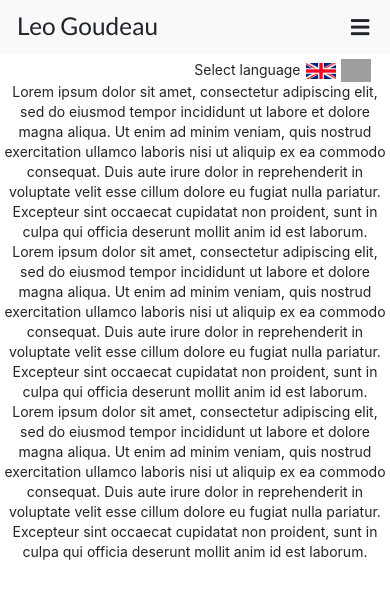
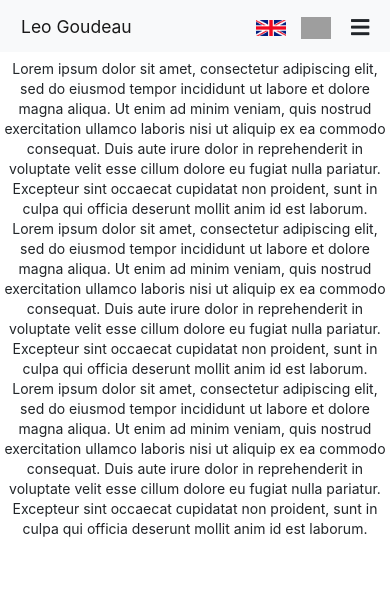
Before and after one commit to goudeaulopez/leogoudeau, a React app: page / in a window 390 px wide. Built offline with nearby package versions, Linux system fonts and the light colour scheme; grey boxes are pictures that could not be loaded.

Commit message:
adding compone

```diff
--- a/src/components/app.js
+++ b/src/components/app.js
@@ -40,6 +40,7 @@ class App extends React.Component{
                         changeLanguage={this.changeLanguage}
                         selectMenuBar={this.selectMenuBar}
                     />
+                    <br/><br/><br/>
                     {this.menuNavigation()}
                 </div>
 
--- a/src/components/header.js
+++ b/src/components/header.js
@@ -11,9 +11,8 @@ class Header extends React.Component{
         const menuMobile = !this.props.menuMobile
         return(
             <div>
-                <div className="desktopHeader navbar fixed-top navbar-light bg-light">
-                <h2 className="pl-2 pt-1">Leo Goudeau</h2>
-
+                <div className="desktopHeader navbar fixed-top navbar-light bg-light mb-0">
+                <a className="title navbar-brand pt-2 pl-2">Leo Goudeau</a>
                      <ul className="navbar-nav mr-auto d-flex flex-row ml-3">
                          <li className="nav-item ml-4">
                              <a onClick={()=>this.props.selectMenuBar('')} className="nav-link pt-2">{mainPage}</a>
@@ -31,20 +30,24 @@ class Header extends React.Component{
                      </ul>
 
                      <div className="mr-5 ml-2">
-                        {selectLang}
-                        <img alt="uk" src="/18166.jpg" />
-                        <img alt="es" src="/18168.jpg" />
+                         {selectLang}
+                        <a onClick={()=>this.props.changeLanguage('english')}><img  alt="uk" src="/18166.jpg" /></a>
+                        <a onClick={()=>this.props.changeLanguage('espanol')}><img  alt="es" src="/18168.jpg" /></a>
                     </div>
 
                 </div>
                 <div className="mobileHeader navbar fixed-top navbar-light bg-light justify-content-between">
-                    <h3 style={{paddingLeft:'3px',paddingTop:'4px'}}>Leo Goudeau</h3>
-                    <i onClick={()=>this.props.selectMenuMobile(menuMobile)} className="bars icon mb-0 large"></i>
+                   <a className="title navbar-brand pt-2 pl-2">Leo Goudeau</a>
+                  <div>
+                   <a onClick={()=>this.props.changeLanguage('english')}><img  alt="uk" src="/18166.jpg" /></a>
+                   <a onClick={()=>this.props.changeLanguage('espanol')}><img  alt="es" src="/18168.jpg" /></a>
+                   <i onClick={()=>this.props.selectMenuMobile(menuMobile)} className="bars icon mt-1 ml-2 large"></i>
+                  </div>
                 </div>
                 <div id="languageHeaderMobile">
                    {
                        this.props.menuMobile === false ?
-                       <FlagLanguages changeLanguage={this.props.changeLanguage} language={this.props.language}/> :
+                       null :
                        <Menu language={this.props.language} selectMenuBar={this.props.selectMenuBar}/>
                    }
                 </div>
@@ -72,11 +75,11 @@ const Menu = props => {
 }
 
 const FlagLanguages = props => {
-    const selectLang =  props.language === 'english'?'Select language':'Selecciona idioma'
-    return <div style={{marginTop:'3%',textAlign:'right'}}>
-    {selectLang}
-    <img alt="uk" src="/18166.jpg" />
-    <img alt="uk" src="/18168.jpg" />
+   // const selectLang =  props.language === 'english'?'Select language':'Selecciona idioma'  {selectLang}
+    return <div style={{marginTop:'1%',marginLeft:'2%'}}>
+
+    <a onClick={()=>props.changeLanguage('english')}><img  alt="uk" src="/18166.jpg" /></a>
+    <a onClick={()=>props.changeLanguage('espanol')}><img  alt="es" src="/18168.jpg" /></a>
 </div>
 }
 
@@ -84,7 +87,7 @@ const FlagLanguages = props => {
 /*
 <a onClick={()=>this.props.changeLanguage('english')}><i className="gb flag ml-3"></i></a>
                         <a  onClick={()=>this.props.changeLanguage('espanol')}><i className="big flag es"></i></a>
-
+<FlagLanguages changeLanguage={this.props.changeLanguage} language={this.props.language}/>
 <a onClick={()=>props.changeLanguage('english')}><i className="flag gb ml-2 "></i></a>
     <a  onClick={()=>props.changeLanguage('espanol')}><i className="flag es"></i></a>
 */
--- a/src/styles/header.css
+++ b/src/styles/header.css
@@ -7,9 +7,12 @@
     margin-top: 15%;
     margin-right: 5%;
   }
-  #languageHeaderMobile img{
+  .mobileHeader img{
     width: 30px;
      margin-left: 5px;
+     margin-top: 4px;
+     margin-right: 10px;
+
   }
   .menuHeader{
     width: 100%;
@@ -25,6 +28,10 @@
    .mobileHeader{
      display:none ;
    }
+   .title{
+     font-weight: bold;
+     font-family: "Lucida Console", "Courier New", monospace;
+   }
    .desktopHeader{
      width: 80%;
      margin-left: 10%;
```
Also changed, not shown: 1 other file.
